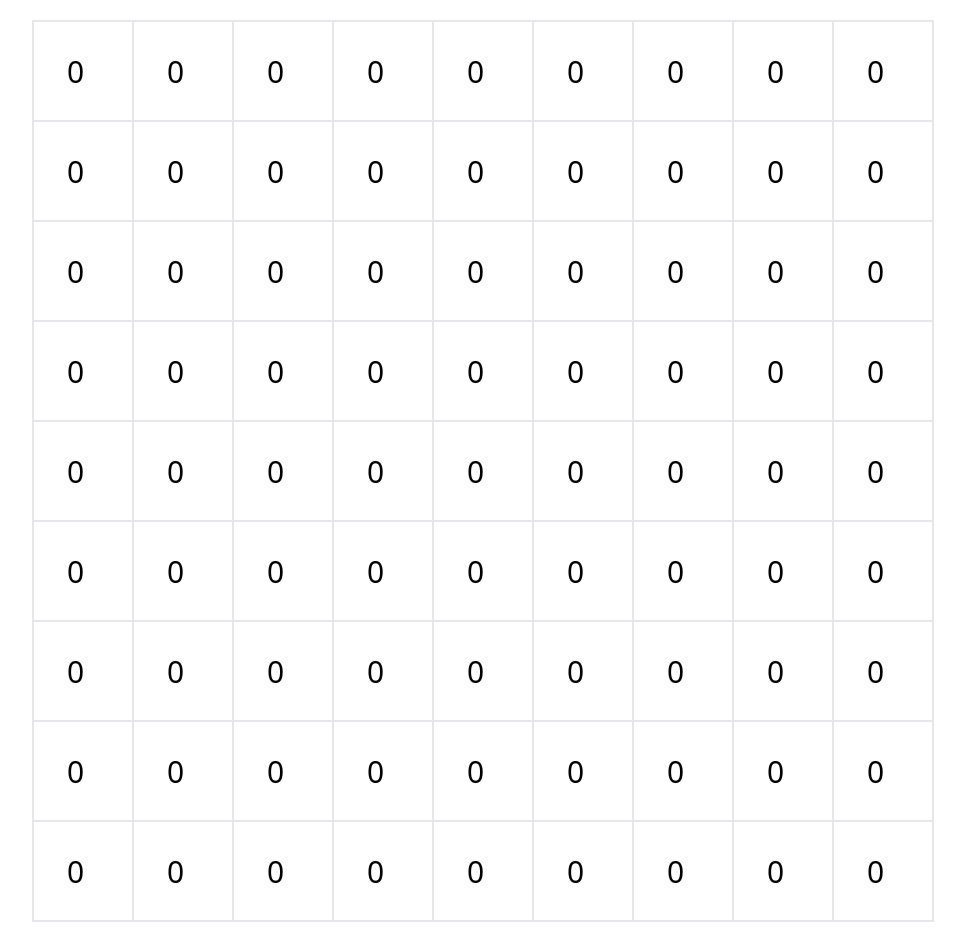
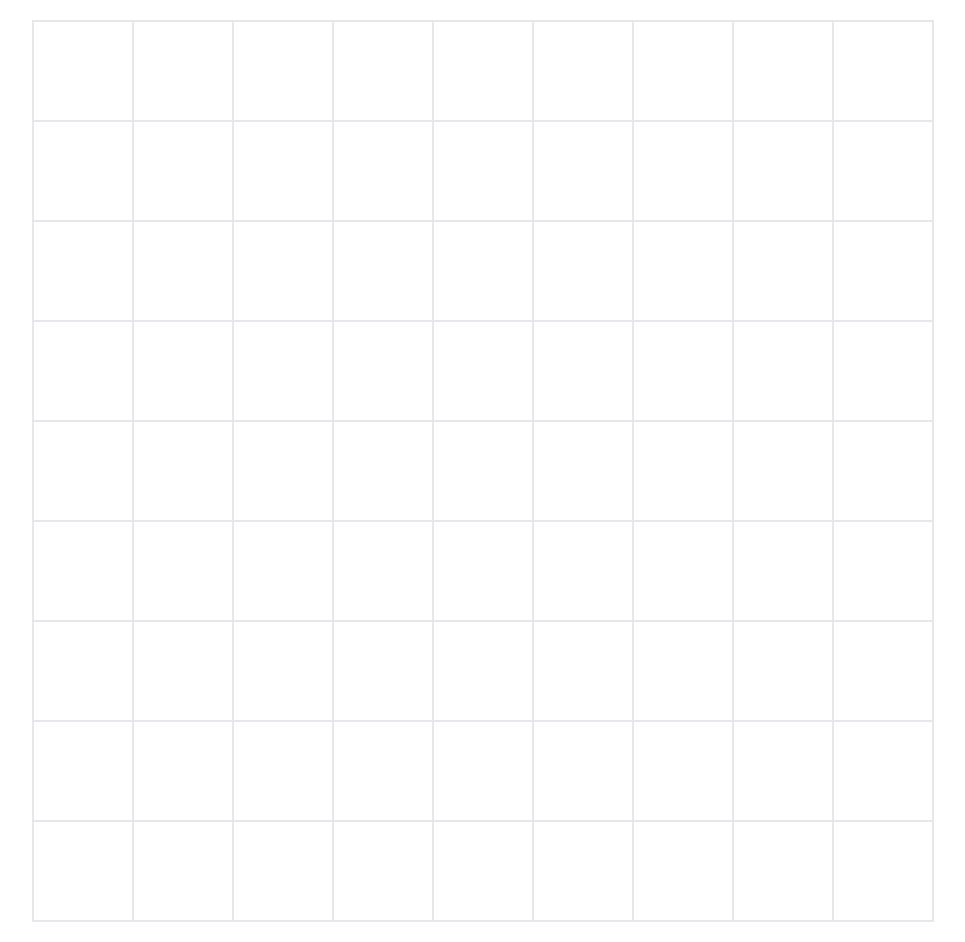
Before and after one commit to mahmoud-eltahawy/sudoko-react, a React (Vite) app: page / in a window 1280 px wide. Shown: the whole page, without its empty margins (157-1122 px from the left). Built offline with nearby package versions, Linux system fonts and the light colour scheme.

Commit message:
refactor

```diff
--- a/src/App.tsx
+++ b/src/App.tsx
@@ -1,42 +1,19 @@
 import { useState} from 'react'
-import { Row } from './Row';
 import { BoardContext, BoardContextSetter } from './BoardContext';
+import { Board } from './Board';
 // import {is_valid_sudoku} from 'blazing_fast'
 
 function App() {
   const [rows,set_rows] = useState(new Uint8Array(81).fill(0))
   return (
-    <div className='flex flex-rows-1 place-content-center p-5'>
       <BoardContext.Provider value={rows}>
         <BoardContextSetter.Provider value={set_rows}>
-          <Table/>
+        <div className='flex flex-rows-1 place-content-center p-5'>
+          <Board/>
+        </div>
         </BoardContextSetter.Provider>
       </BoardContext.Provider>
-    </div>
   )
 }
 
-function Table() {
-
-  return (
-    <table className="table-fixed text-3xl">
-      <tbody>
-        {mapArray()}
-      </tbody>
-    </table>
-  )
-}
-
-function mapArray() {
-  const result = [];
-  for (let row = 0; row < (9 * 9); row += 9) {
-    result.push(<Row
-          key={row}
-          index={row}
-          />
-        )
-  }
-  return result
-}
-
 export default App
--- /dev/null
+++ b/src/Board.tsx
@@ -0,0 +1,23 @@
+import { Row } from "./Row";
+
+export function Board() {
+
+    return (
+        <table className="table-fixed text-3xl">
+            <tbody>
+                {mapArray()}
+            </tbody>
+        </table>
+    );
+}
+
+function mapArray() {
+    const result = [];
+    for (let row = 0; row < (9 * 9); row += 9) {
+        result.push(<Row
+            key={row}
+            index={row} />
+        );
+    }
+    return result;
+}
--- a/src/BoardContext.tsx
+++ b/src/BoardContext.tsx
@@ -1,5 +1,5 @@
 import { createContext } from "react";
 
 
-export const BoardContext = createContext(new Uint8Array(81).fill(0));
+export const BoardContext = createContext<Uint8Array | undefined>(undefined);
 export const BoardContextSetter = createContext<undefined | React.Dispatch<React.SetStateAction<Uint8Array>>>(undefined);
--- a/src/Column.tsx
+++ b/src/Column.tsx
@@ -5,7 +5,6 @@ import { BoardContext, BoardContextSetter } from "./BoardContext";
 export function Column({ index }: { index : number, }) {
     const rows = useContext(BoardContext);
     const set_rows = useContext(BoardContextSetter);
-
 
     const on_input = (e: ChangeEvent<HTMLInputElement>) => {
         const new_value = +e.target.value;
@@ -18,12 +17,14 @@ export function Column({ index }: { index : number, }) {
         }
     };
 
+    const value = rows![index] == 0 ? "" : rows![index]
+
     return (
         <td className="size-24 border-2">
             <input
                 className="size-24 text-center"
                 type='number'
-                value={rows[index]}
+                value={value}
                 onInput={on_input}
              />
         </td>
```
